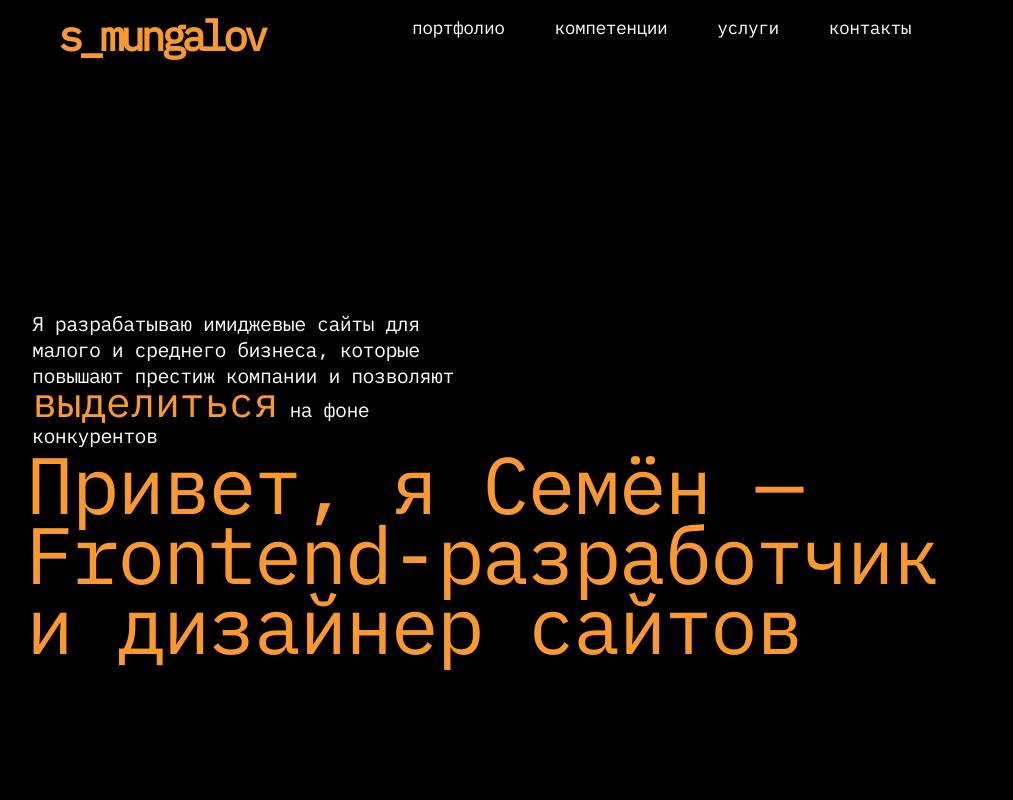
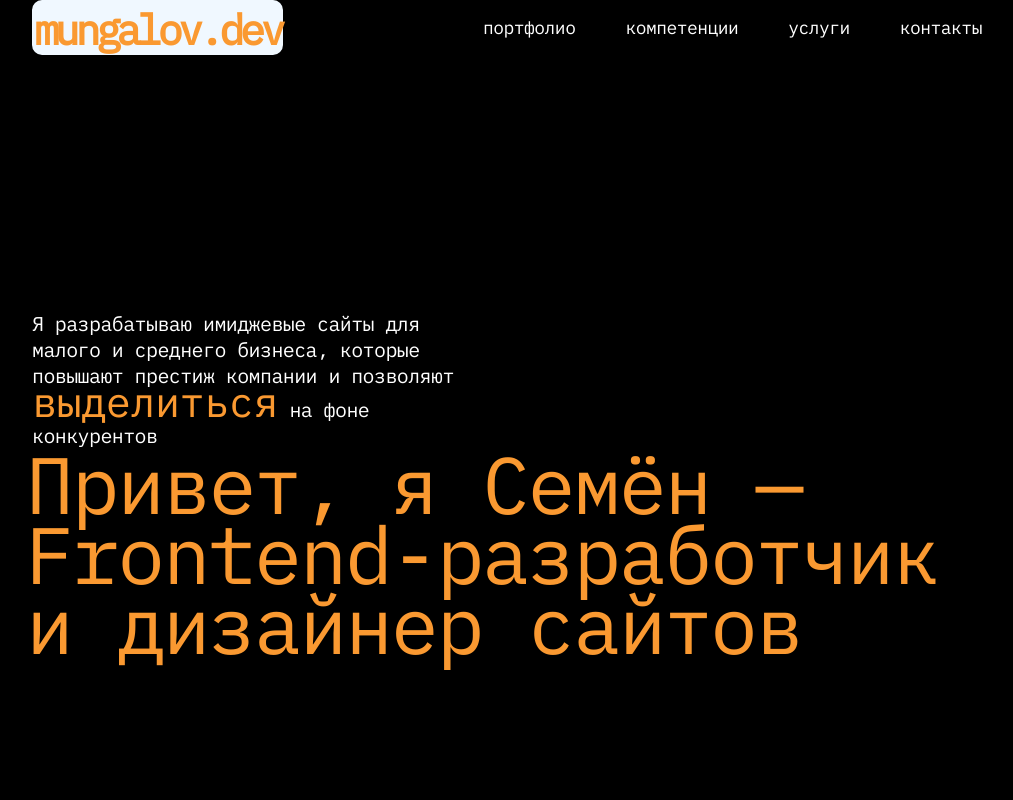
Before and after one commit to slowrunr/Portfo1io, a plain HTML site: page index.html in a window 1280 px wide. Shown: the top 800 px of the page, without its empty margins (33-1046 px from the left). Drawn offline with Linux system fonts and the light colour scheme.

Commit message:
minor fixes in 'header' & 'projects'

```diff
--- a/index.html
+++ b/index.html
@@ -18,12 +18,7 @@
     <header>
       <div class="container">
         <div class="header-wrapper">
-          <div class="logo">
-            <a class="logo__link" href="https://github.com/slowrunr">
-              <img src="images/black_hole.png" alt="Никнейм s_mungalov оранжевым цветом на черном фоне" />
-            </a>
-            <h1 class="logo__title">s_mungalov</h1>
-          </div>
+          <a class="logo__link">mungalov.dev</a>
           <ul class="nav__links">
             <li class="nav__link">
               <a href="#portfolio">портфолио</a>
--- a/styles/header.css
+++ b/styles/header.css
@@ -27,24 +27,15 @@ header {
 }
 
 .logo__link {
-  position: relative;
-  z-index: 10;
-  width: 109px;
   height: 55px;
-  object-fit: cover;
-  object-position: center;
-}
-
-.logo__title {
-  position: absolute;
-  z-index: 20;
-  top: 8px;
-  left: 26px;
   font-weight: 700;
   font-size: 42px;
   line-height: 55px;
   letter-spacing: -0.11em;
   color: #fa9931;
+  background-color: aliceblue;
+  border-radius: 10px;
+  border: 2px solid aliceblue;
 }
 
 .nav__links {
```
